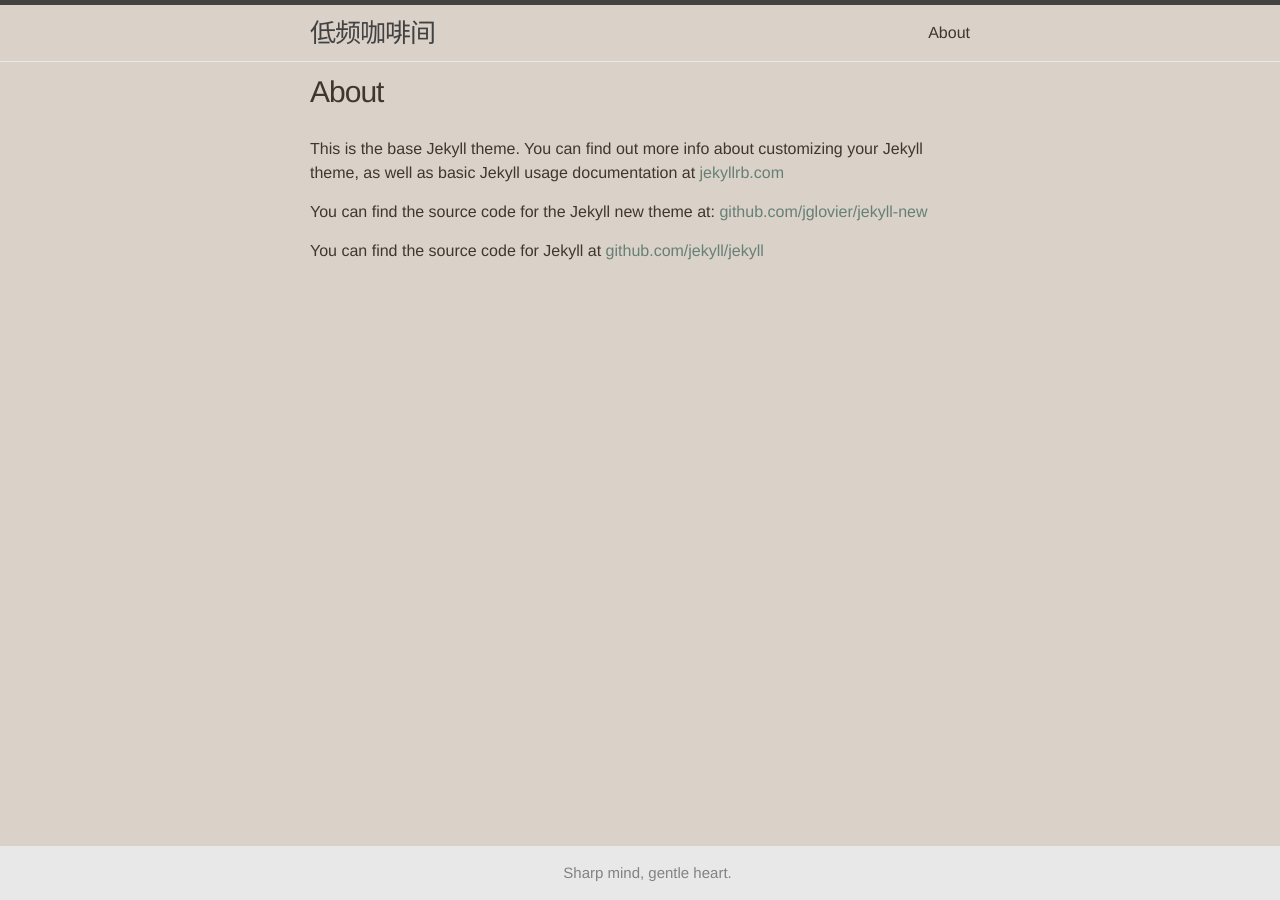
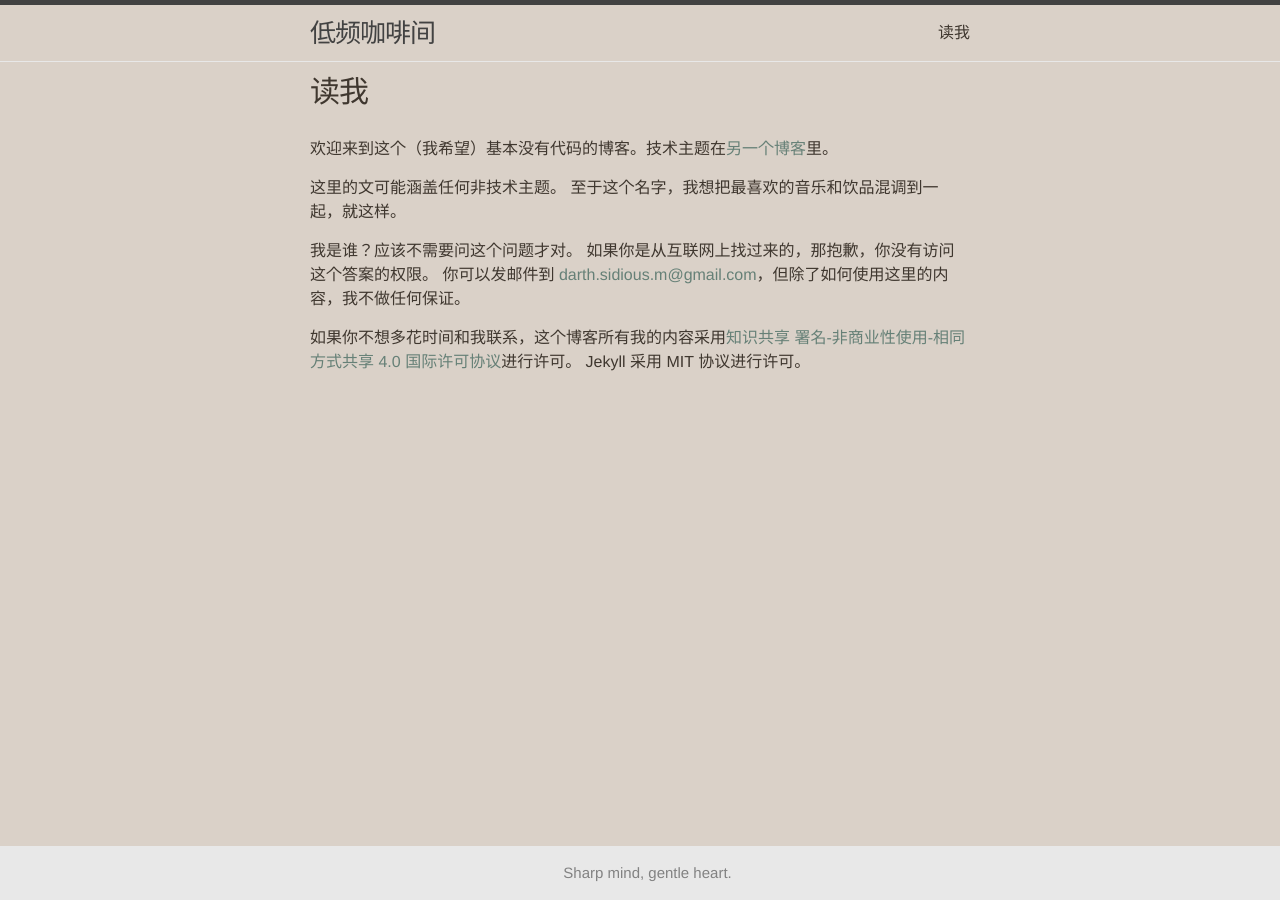
Before and after one commit to VirgilMing/LFCafe, a Jekyll site: the page built from about.md, in a window 1280 px wide. Built offline with Jekyll 4.4.1, drawn with Linux system fonts in a browser that asks for light colours.

Commit message:
修改读我

```diff
--- a/about.md
+++ b/about.md
@@ -1,11 +1,24 @@
 ---
 layout: page
-title: About
+title: 读我
 permalink: /about/
 ---
-
+<!--
 This is the base Jekyll theme. You can find out more info about customizing your Jekyll theme, as well as basic Jekyll usage documentation at [jekyllrb.com](http://jekyllrb.com/)
 
 You can find the source code for the Jekyll new theme at: [github.com/jglovier/jekyll-new](https://github.com/jglovier/jekyll-new)
 
 You can find the source code for Jekyll at [github.com/jekyll/jekyll](https://github.com/jekyll/jekyll)
+ -->
+
+欢迎来到这个（我希望）基本没有代码的博客。技术主题在[另一个博客]()里。
+
+这里的文可能涵盖任何非技术主题。
+至于这个名字，我想把最喜欢的音乐和饮品混调到一起，就这样。
+
+我是谁？应该不需要问这个问题才对。
+如果你是从互联网上找过来的，那抱歉，你没有访问这个答案的权限。
+你可以发邮件到 [darth.sidious.m@gmail.com](mailto:darth.sidious.m@gmail.com)，但除了如何使用这里的内容，我不做任何保证。
+
+如果你不想多花时间和我联系，这个博客所有我的内容采用[知识共享 署名-非商业性使用-相同方式共享 4.0 国际许可协议](http://creativecommons.org/licenses/by-nc-sa/4.0/)进行许可。
+Jekyll 采用 MIT 协议进行许可。
```
